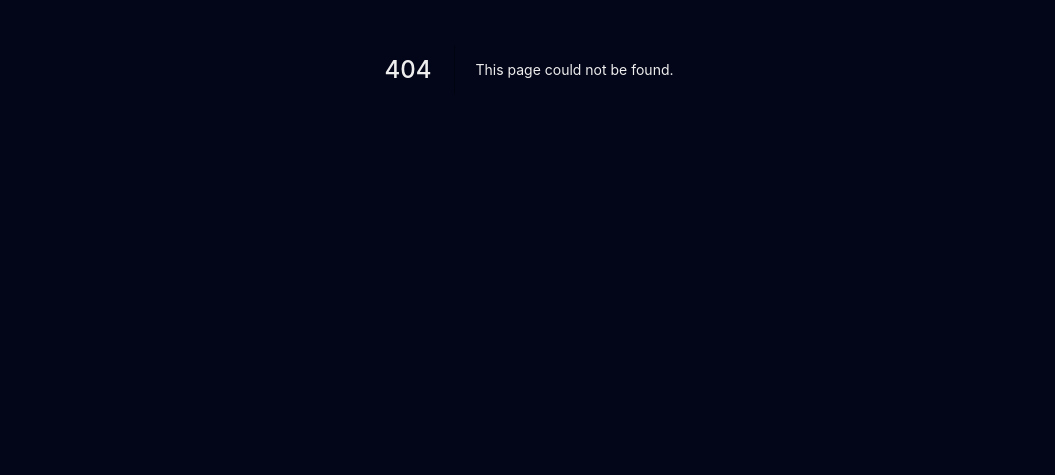
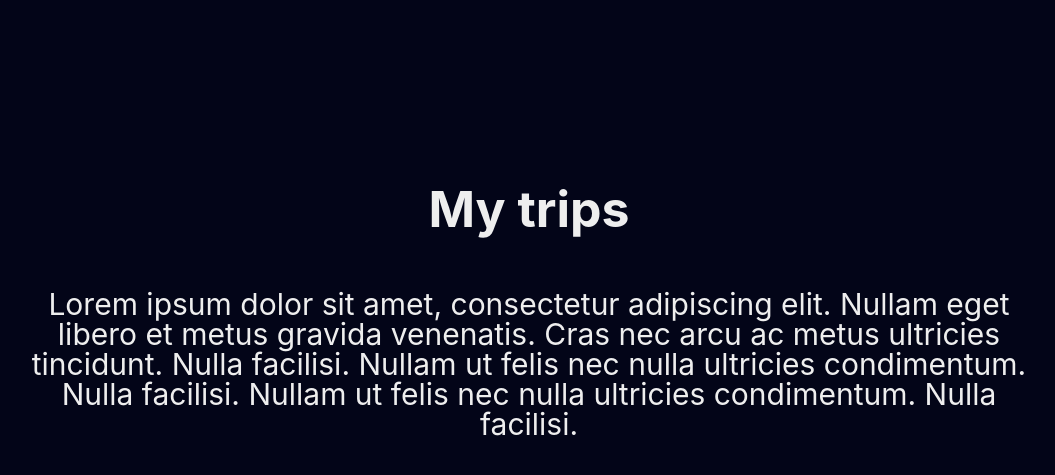
Before and after one commit to robcorreia/my-trips, a Next.js app: page /about in a window 1280 px wide. Before the commit this address had no page. Shown: the part 331-806 px from the top of the page, without its empty margins (111-1166 px from the left). Built offline with nearby package versions, Linux system fonts and the light colour scheme.

Commit message:
feat: add AboutPage + Template

```diff
--- /dev/null
+++ b/src/pages/about.tsx
@@ -0,0 +1,7 @@
+import AboutTemplate from 'templates/About'
+
+const AboutPage = () => {
+  return <AboutTemplate></AboutTemplate>
+}
+
+export default AboutPage
--- /dev/null
+++ b/src/templates/About/index.tsx
@@ -0,0 +1,26 @@
+import LinkWrapper from 'components/LinkWrapper'
+import { CloseOutline } from '@styled-icons/evaicons-outline'
+import * as S from './styles'
+
+const AboutTemplate = () => {
+  return (
+    <S.Content>
+      <LinkWrapper href="/">
+        <CloseOutline size={32} />
+      </LinkWrapper>
+      <S.Heading>My trips</S.Heading>
+
+      <S.Body>
+        <p>
+          Lorem ipsum dolor sit amet, consectetur adipiscing elit. Nullam eget
+          libero et metus gravida venenatis. Cras nec arcu ac metus ultricies
+          tincidunt. Nulla facilisi. Nullam ut felis nec nulla ultricies
+          condimentum. Nulla facilisi. Nullam ut felis nec nulla ultricies
+          condimentum. Nulla facilisi.
+        </p>
+      </S.Body>
+    </S.Content>
+  )
+}
+
+export default AboutTemplate
--- /dev/null
+++ b/src/templates/About/styles.ts
@@ -0,0 +1,22 @@
+import styled from 'styled-components'
+
+export const Content = styled.div`
+  text-align: center;
+  display: flex;
+  justify-content: center;
+  align-items: center;
+  flex-direction: column;
+  height: 100vw;
+  max-width: var(--container);
+  margin: auto;
+`
+export const Heading = styled.h1`
+  font-size: var(--large);
+  margin-bottom: var(--large);
+`
+export const Body = styled.div`
+  p {
+    font-size: var(--medium);
+    line-height: var(--medium);
+  }
+`
```
Also changed, not shown: src/pages/index.tsx (+8 -10 lines).
